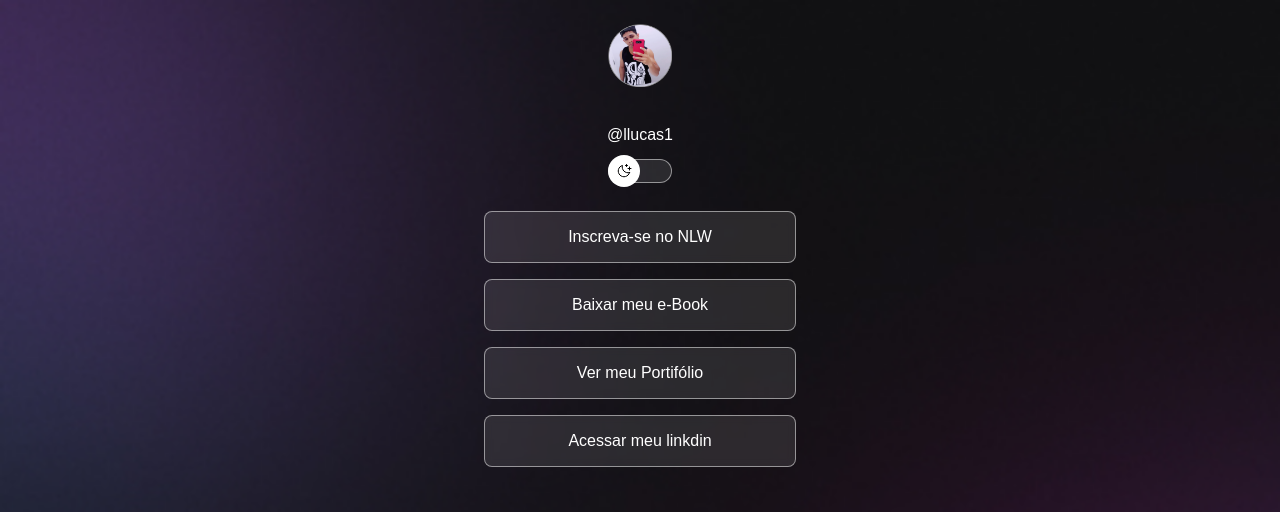
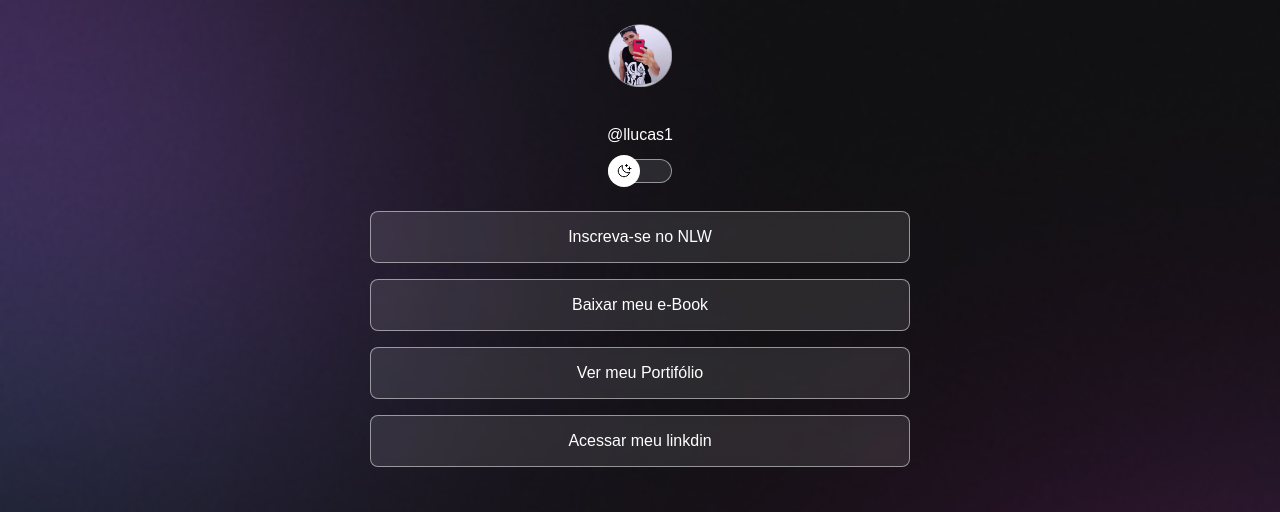
Before and after one commit to llucas1/DevLinks, a plain HTML site: page index.html in a window 1280 px wide. Shown: the top 512 px of the page. Drawn offline with nearby package versions, Linux system fonts and the light colour scheme.

Commit message:
ajuste container width

```diff
--- a/style.css
+++ b/style.css
@@ -32,7 +32,8 @@ body * {
 
 /* estilizando o container*/
 #container {
-  width: 22.5rem;
+  width: 100%;
+  max-width: 36.75rem;
   margin: auto;
   padding: 3.5rem auto 0px;
 
@@ -142,6 +143,7 @@ ul li a:hover {
 #social-links a:hover {
   background: var(--highlight-clor);
 }
+
 /* footer*/
 footer {
   padding: 1.5rem;
```
